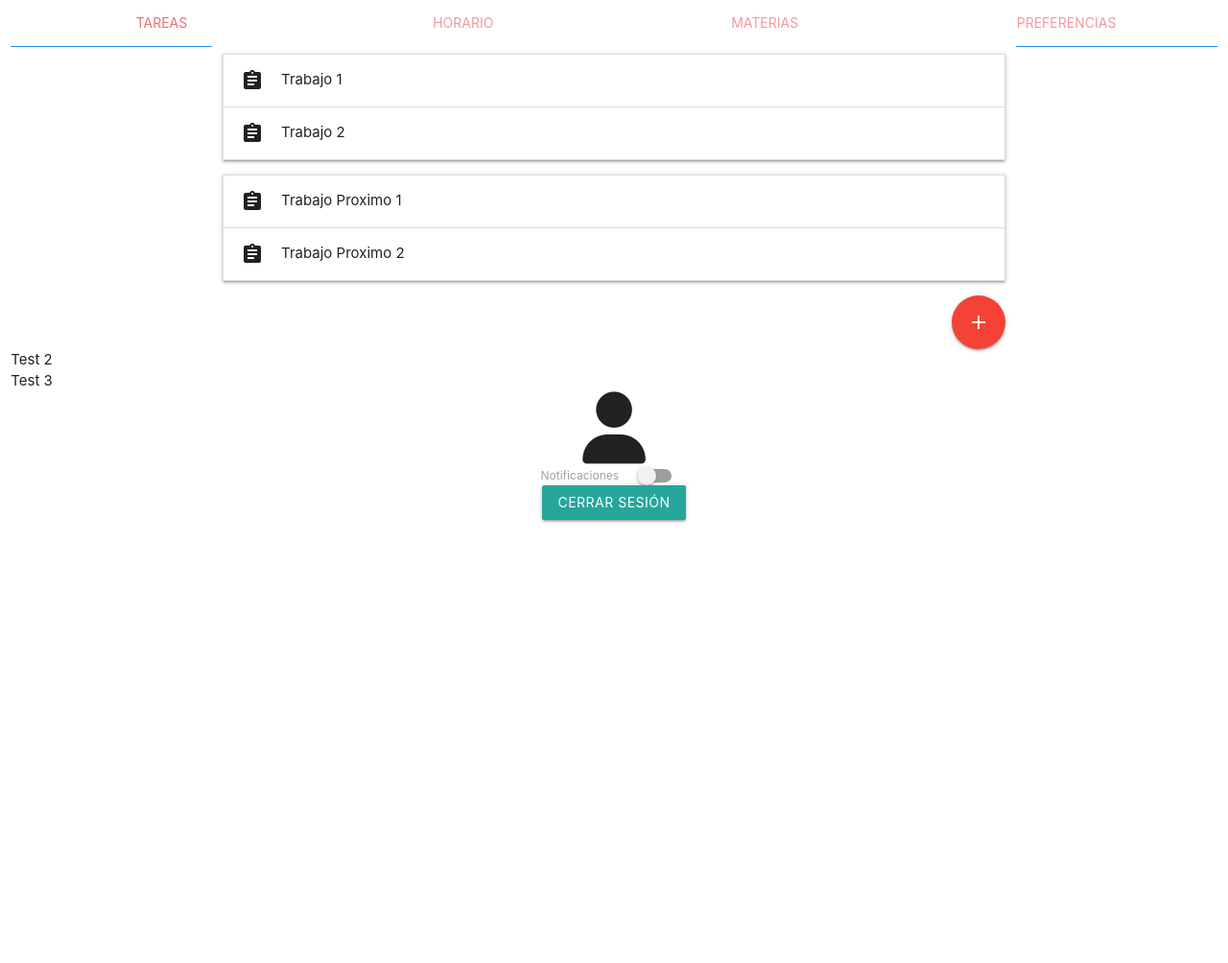
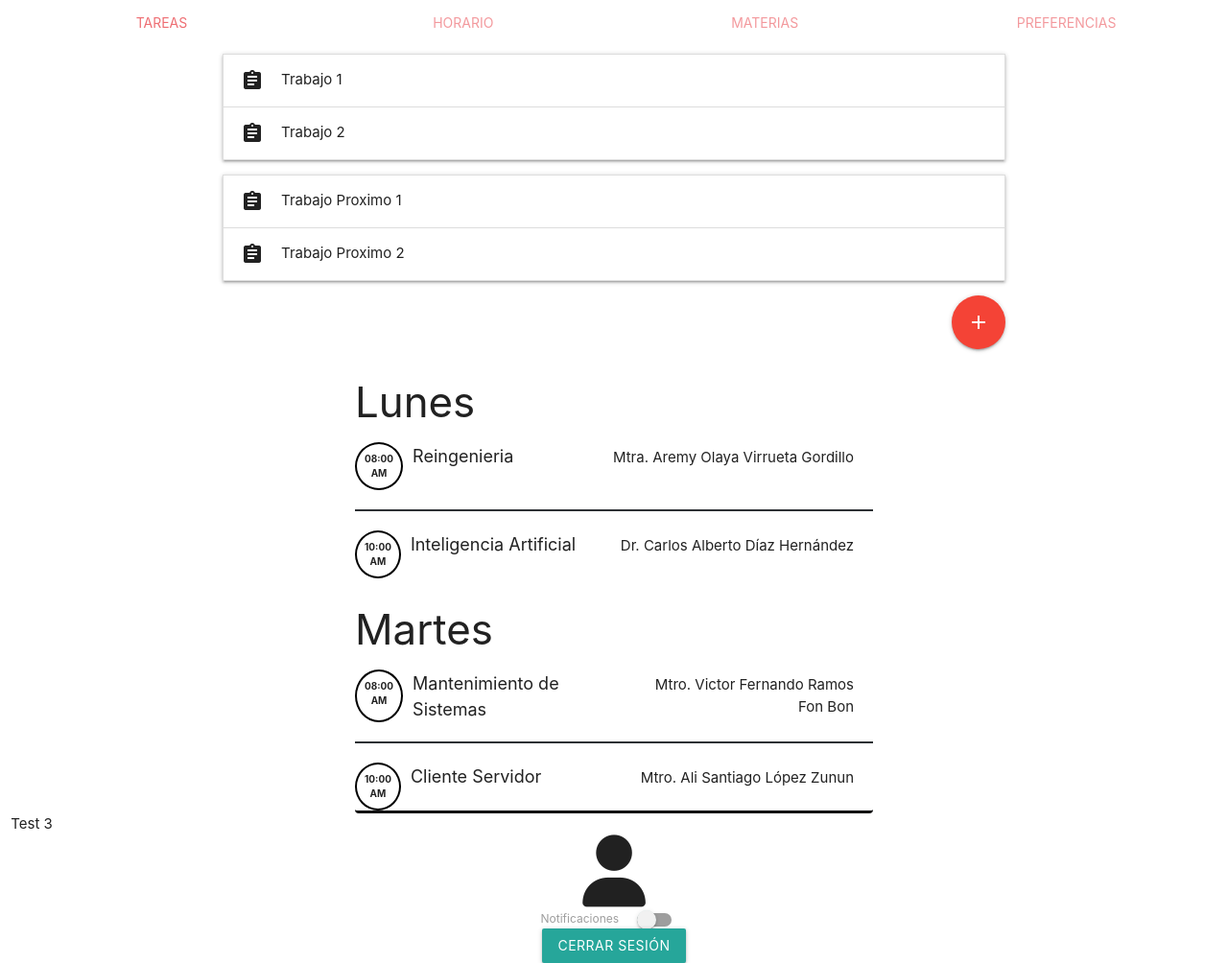
Before and after one commit to Haross/AgendaRI, a plain HTML site: page vista/index.html in a window 1280 px wide. Shown: the whole page at 96% size. Before the commit the page ends 800 px from the top, so only its background shows below. Drawn offline with nearby package versions, Linux system fonts and the light colour scheme; files whose address does not match are found by name.

Commit message:
Se agrego mi parte

```diff
--- /dev/null
+++ b/vista/css/horariostyle.css
@@ -0,0 +1,50 @@
+.schedule-container {
+  border-radius: 4px;
+  background: white;
+  border-bottom: 3px solid #0a0a0b;
+  margin: 0 auto;
+  padding-top: 3px;
+  width: 540px;
+}
+.schedule-container h1 {
+  border-bottom: 2px solid #2D3134;
+  padding: 0 20px 20px 20px;
+}
+.schedule-container ul {
+  padding: 0px 0px 0 20px;
+  list-style-type: none;
+}
+.schedule-container ul li + li {
+  border-top: 2px solid #2D3134;
+  padding: 20px 0px 0px 0px;
+}
+.schedule-container ul li {
+  padding: 0px 0px 20px 0px;
+}
+.schedule-container ul li .frame {
+  display: table;
+  width: 100%;
+}
+.schedule-container ul li .frame .hour, .schedule-container ul li .frame .task, .schedule-container ul li .frame .full-time {
+  display: table-cell;
+}
+.schedule-container ul li .frame .hour {
+  border: 2px solid black;
+  border-radius: 50%;
+  font-size: 10px;
+  font-weight: bold;
+  height: 22px;
+  padding: 8px;
+  text-align: center;
+  width: 22px;
+}
+.schedule-container ul li .frame .task {
+  font-size: 18px;
+  padding: 0 10px 0 10px;
+  text-align: left;
+}
+.schedule-container ul li .frame .full-time {
+  min-width: 75px;
+  padding: 0 20px 0 10px;
+  text-align: right;
+}
--- a/vista/index.html
+++ b/vista/index.html
@@ -6,7 +6,8 @@
     src="https://code.jquery.com/jquery-3.1.1.min.js"
     integrity="sha256-hVVnYaiADRTO2PzUGmuLJr8BLUSjGIZsDYGmIJLv2b8="
     crossorigin="anonymous"></script>
-    <link rel="stylesheet" href="/css/estiloGeneral.css">
+    <link rel="stylesheet" type="text/css" href="css/estiloGeneral.css">
+    <link rel="stylesheet" type="text/css" href="css/horariostyle.css">
     <script src="https://use.fontawesome.com/659bb30891.js"></script>
 
 	  <!-- Materialize  -->
@@ -29,7 +30,7 @@
 	      </ul>
 	    </div>
 	    <div id="TareasDiv" class="col s12">
-	    <div class="col s2 blue"></div>
+	    <div class="col s2 white"></div>
 	    	<div class="col s8 white">
 
 				<ul class="collapsible" data-collapsible="accordion">
@@ -59,13 +60,78 @@
 
 					<a class="btn-floating btn-large waves-effect waves-light red right"><i class="material-icons">add</i></a>
 		    </div>
-		    <div class="col s2 blue"></div>
+		    <div class="col s2 white"></div>
 
 
 
 
 	    </div>
-	    <div id="HorarioDiv" class="col s12">Test 2</div>
+	    <div id="HorarioDiv" class="col s12">
+
+	    	<div class="schedule-container">
+			  <h3>Lunes</h3>
+			  <ul>
+			    <li>
+			      <div class="frame">
+			        <div class="hour">
+			          08:00 AM
+			        </div>
+			        <div class="task">
+			          Reingenieria
+			        </div>
+			        <div class="full-time">
+			          Mtra. Aremy Olaya Virrueta Gordillo
+			        </div>
+			      </div>
+			    </li>
+			    <li>
+			      <div class="frame">
+			        <div class="hour">
+			          10:00 AM
+			        </div>
+			        <div class="task">
+			          Inteligencia Artificial
+			        </div>
+			        <div class="full-time">
+			          Dr. Carlos Alberto Díaz Hernández
+			        </div>
+			      </div>
+			    </li>
+			  </ul>
+			  <h3>Martes</h3>
+			  <ul>
+			    <li>
+			      <div class="frame">
+			        <div class="hour">
+			          08:00 AM
+			        </div>
+			        <div class="task">
+			          Mantenimiento de Sistemas
+			        </div>
+			        <div class="full-time">
+			          Mtro. Victor Fernando Ramos Fon Bon
+			        </div>
+			      </div>
+			    </li>
+			    <li>
+			      <div class="frame">
+			        <div class="hour">
+			          10:00 AM
+			        </div>
+			        <div class="task">
+			          Cliente Servidor
+			        </div>
+			        <div class="full-time">
+			          Mtro. Ali Santiago López Zunun
+			        </div>
+			      </div>
+			    </li>
+			  </ul>
+			</div>
+
+
+	    </div>
+
 	    <div id="MateriasDiv" class="col s12">Test 3</div>
 	    <div id="PreferenciasDiv" class="col s12">
         <div class="center-align" >
```
Also changed, not shown: vista/anadirTarea.html (added, +114 -0 lines), vista/css/estiloGeneral.css (line endings or trailing spaces).
